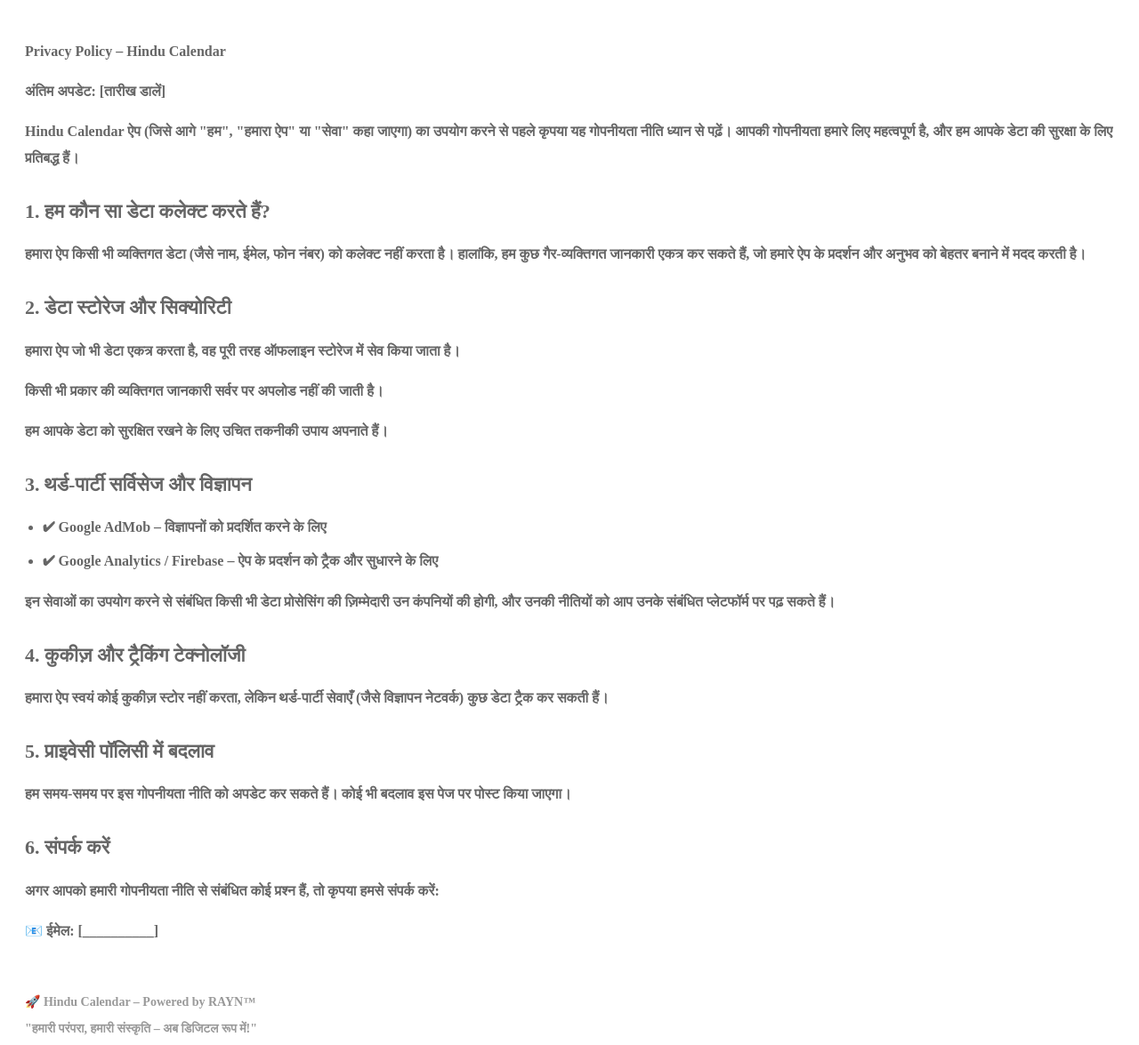
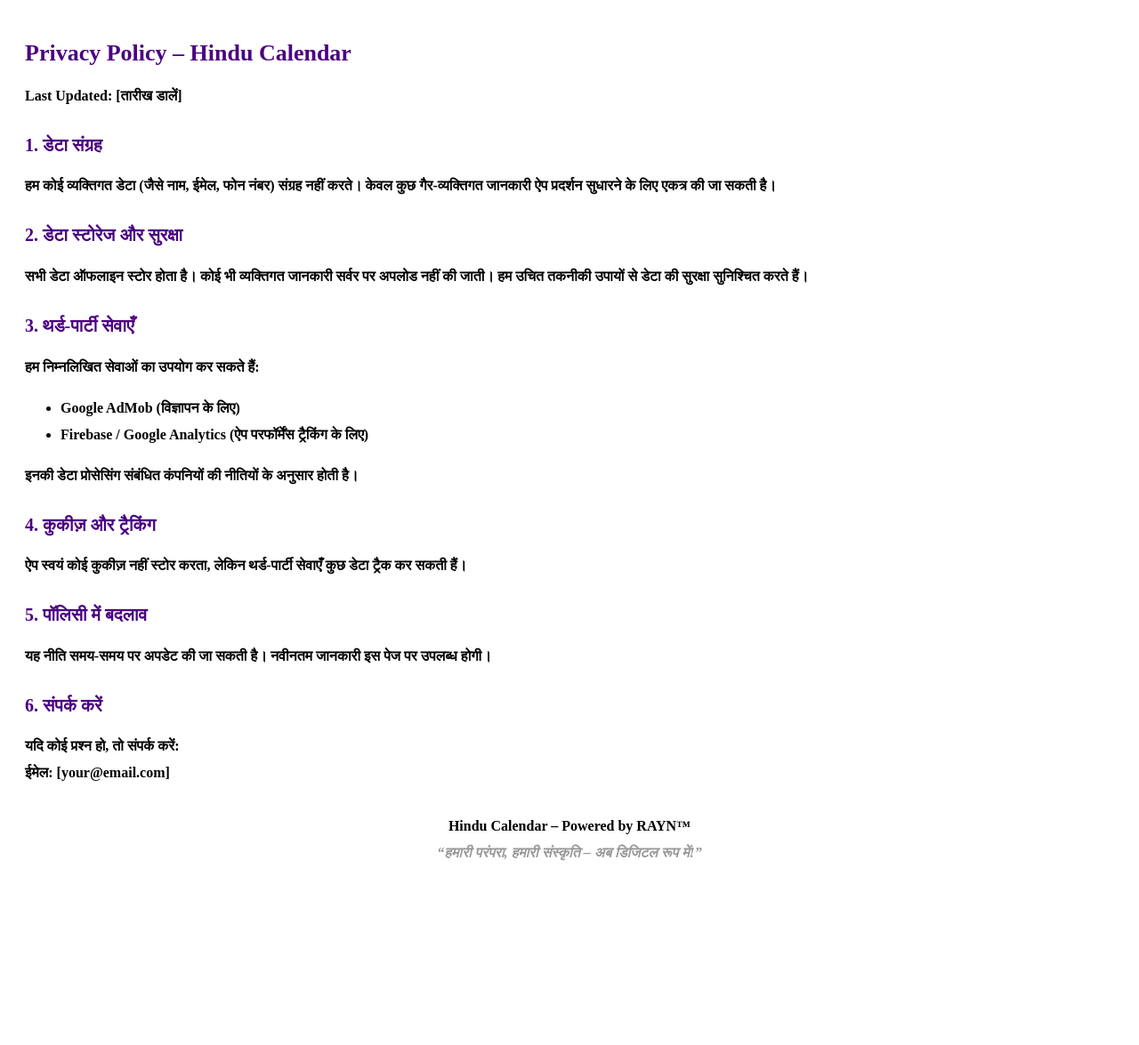
Before and after one commit to 480pmovie1/your-username, a plain HTML site: page index.html in a window 1280 px wide. Shown: the whole page at 89% size. After the commit the page ends 1002 px from the top, so only its background shows below. Drawn offline with Linux system fonts and the light colour scheme.

Commit message:
Update index.html

```diff
--- a/index.html
+++ b/index.html
@@ -2,79 +2,52 @@
 <html lang="hi">
 <head>
   <meta charset="UTF-8">
-  <meta name="viewport" content="width=device-width, initial-scale=1.0">
+  <meta name="viewport" content="width=device-width, initial-scale=1">
   <title>Privacy Policy – Hindu Calendar</title>
   <style>
-    body {
-      color: #666;
-      line-height: 30px;
+    body { line-height: 30px;
       font-family: serif;
       font-weight: bold;
-      padding: 20px;
-      background: #fff;
-    }
-
-    h1, h2 {
-      font-size: 22px;
-      margin-top: 30px;
-      font-weight: bold;
-    }
-
-    p {
-      margin: 15px 0;
-    }
-
-    ul {
-      padding-left: 20px;
-    }
-
-    li {
-      margin: 8px 0;
-    }
-
-    footer {
-      margin-top: 50px;
-      font-size: 14px;
-      color: #999;
-    }
+      padding: 20px; }
+    h1, h2 { color: #4B0082; }
+    h1 { font-size: 26px; }
+    h2 { font-size: 20px; margin-top: 25px; }
+    p { margin-bottom: 15px; }
+    .center { text-align: center; margin-top: 30px; font-weight: bold; }
+    .tagline { text-align: center; font-style: italic; color: #999; }
   </style>
 </head>
 <body>
 
-  <p>Privacy Policy – Hindu Calendar</p>
-  <p>अंतिम अपडेट: [तारीख डालें]</p>
+  <h1>Privacy Policy – Hindu Calendar</h1>
+  <p><strong>Last Updated:</strong> [तारीख डालें]</p>
 
-  <p>Hindu Calendar ऐप (जिसे आगे "हम", "हमारा ऐप" या "सेवा" कहा जाएगा) का उपयोग करने से पहले कृपया यह गोपनीयता नीति ध्यान से पढ़ें। आपकी गोपनीयता हमारे लिए महत्वपूर्ण है, और हम आपके डेटा की सुरक्षा के लिए प्रतिबद्ध हैं।</p>
+  <h2>1. डेटा संग्रह</h2>
+  <p>हम कोई व्यक्तिगत डेटा (जैसे नाम, ईमेल, फोन नंबर) संग्रह नहीं करते। केवल कुछ गैर-व्यक्तिगत जानकारी ऐप प्रदर्शन सुधारने के लिए एकत्र की जा सकती है।</p>
 
-  <h2>1. हम कौन सा डेटा कलेक्ट करते हैं?</h2>
-  <p>हमारा ऐप किसी भी व्यक्तिगत डेटा (जैसे नाम, ईमेल, फोन नंबर) को कलेक्ट नहीं करता है। हालांकि, हम कुछ गैर-व्यक्तिगत जानकारी एकत्र कर सकते हैं, जो हमारे ऐप के प्रदर्शन और अनुभव को बेहतर बनाने में मदद करती है।</p>
+  <h2>2. डेटा स्टोरेज और सुरक्षा</h2>
+  <p>सभी डेटा ऑफलाइन स्टोर होता है। कोई भी व्यक्तिगत जानकारी सर्वर पर अपलोड नहीं की जाती। हम उचित तकनीकी उपायों से डेटा की सुरक्षा सुनिश्चित करते हैं।</p>
 
-  <h2>2. डेटा स्टोरेज और सिक्योरिटी</h2>
-  <p>हमारा ऐप जो भी डेटा एकत्र करता है, वह पूरी तरह ऑफलाइन स्टोरेज में सेव किया जाता है।</p>
-  <p>किसी भी प्रकार की व्यक्तिगत जानकारी सर्वर पर अपलोड नहीं की जाती है।</p>
-  <p>हम आपके डेटा को सुरक्षित रखने के लिए उचित तकनीकी उपाय अपनाते हैं।</p>
+  <h2>3. थर्ड-पार्टी सेवाएँ</h2>
+  <p>हम निम्नलिखित सेवाओं का उपयोग कर सकते हैं:</p>
+  <ul>
+    <li>Google AdMob (विज्ञापन के लिए)</li>
+    <li>Firebase / Google Analytics (ऐप परफॉर्मेंस ट्रैकिंग के लिए)</li>
+  </ul>
+  <p>इनकी डेटा प्रोसेसिंग संबंधित कंपनियों की नीतियों के अनुसार होती है।</p>
 
-  <h2>3. थर्ड-पार्टी सर्विसेज और विज्ञापन</h2>
-  <ul>
-    <li>✔ Google AdMob – विज्ञापनों को प्रदर्शित करने के लिए</li>
-    <li>✔ Google Analytics / Firebase – ऐप के प्रदर्शन को ट्रैक और सुधारने के लिए</li>
-  </ul>
-  <p>इन सेवाओं का उपयोग करने से संबंधित किसी भी डेटा प्रोसेसिंग की ज़िम्मेदारी उन कंपनियों की होगी, और उनकी नीतियों को आप उनके संबंधित प्लेटफॉर्म पर पढ़ सकते हैं।</p>
+  <h2>4. कुकीज़ और ट्रैकिंग</h2>
+  <p>ऐप स्वयं कोई कुकीज़ नहीं स्टोर करता, लेकिन थर्ड-पार्टी सेवाएँ कुछ डेटा ट्रैक कर सकती हैं।</p>
 
-  <h2>4. कुकीज़ और ट्रैकिंग टेक्नोलॉजी</h2>
-  <p>हमारा ऐप स्वयं कोई कुकीज़ स्टोर नहीं करता, लेकिन थर्ड-पार्टी सेवाएँ (जैसे विज्ञापन नेटवर्क) कुछ डेटा ट्रैक कर सकती हैं।</p>
-
-  <h2>5. प्राइवेसी पॉलिसी में बदलाव</h2>
-  <p>हम समय-समय पर इस गोपनीयता नीति को अपडेट कर सकते हैं। कोई भी बदलाव इस पेज पर पोस्ट किया जाएगा।</p>
+  <h2>5. पॉलिसी में बदलाव</h2>
+  <p>यह नीति समय-समय पर अपडेट की जा सकती है। नवीनतम जानकारी इस पेज पर उपलब्ध होगी।</p>
 
   <h2>6. संपर्क करें</h2>
-  <p>अगर आपको हमारी गोपनीयता नीति से संबंधित कोई प्रश्न हैं, तो कृपया हमसे संपर्क करें:</p>
-  <p>📧 ईमेल: [__________]</p>
+  <p>यदि कोई प्रश्न हो, तो संपर्क करें:<br>
+  <strong>ईमेल:</strong> [your@email.com]</p>
 
-  <footer>
-    🚀 Hindu Calendar – Powered by RAYN™ <br>
-    "हमारी परंपरा, हमारी संस्कृति – अब डिजिटल रूप में!"
-  </footer>
+  <div class="center">Hindu Calendar – Powered by RAYN™</div>
+  <div class="tagline">“हमारी परंपरा, हमारी संस्कृति – अब डिजिटल रूप में!”</div>
 
 </body>
 </html>
```
